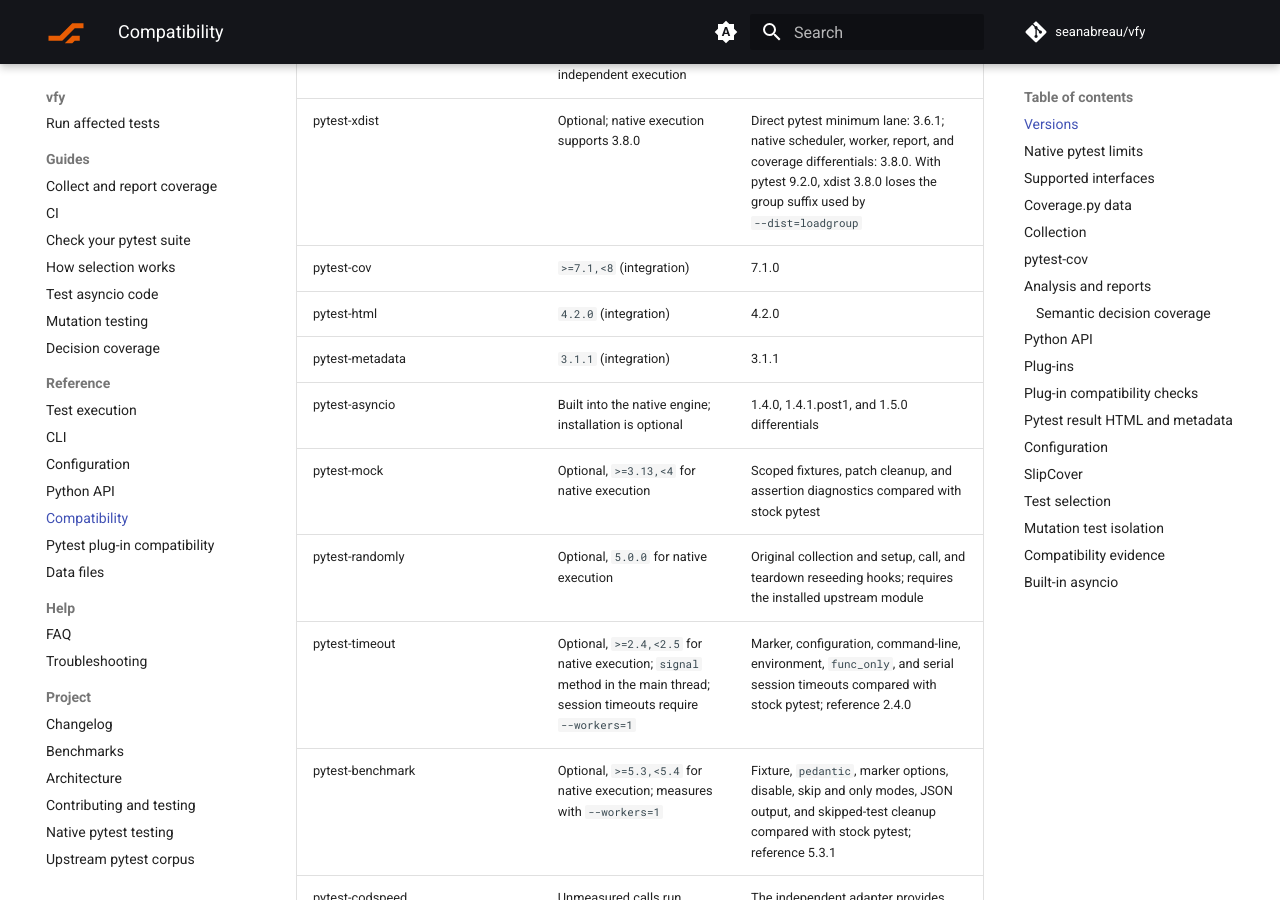
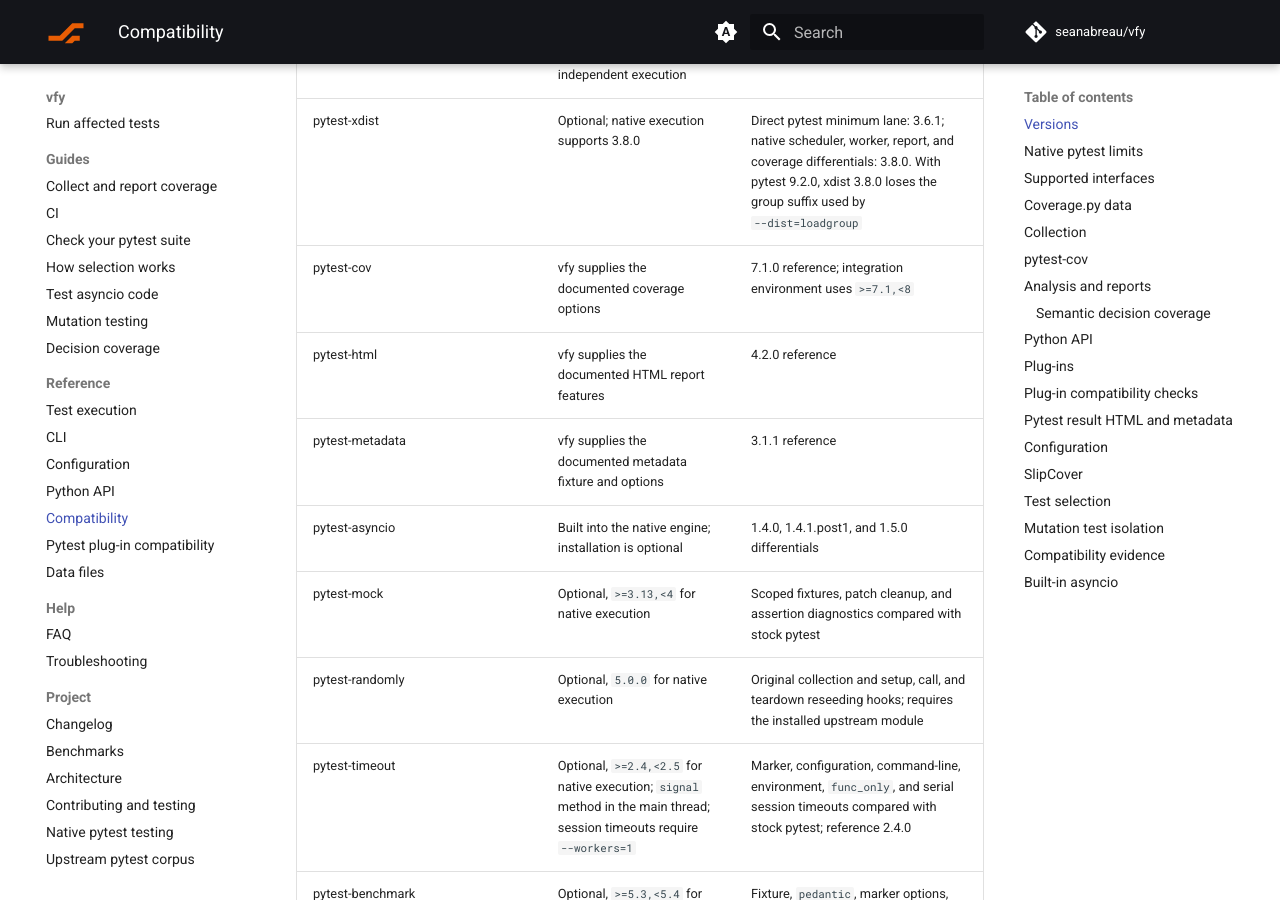
Before and after one commit to seanabreau/vfy, an MkDocs documentation site: the page built from docs/about/compatibility.md, in a window 1280 px wide and 900 px high, scrolled down 983 px. Built offline with MkDocs 1.6.1 and Material for MkDocs 9.7.7, drawn with Linux system fonts in a browser that asks for light colours; comment, search, counter and statistics services are not loaded.

Commit message:
Identify reporting plugin versions as upstream references

```diff
--- a/docs/about/compatibility.md
+++ b/docs/about/compatibility.md
@@ -22,9 +22,9 @@ older, and PyPy, are unsupported.
 | pluggy | `>=1.5,<2` with `vfy[pytest]` | CI floor: 1.5.0 with pytest 9.1.0; locked reference: 1.6.0 |
 | Hypothesis | Optional; final 6.x releases from 6.152.1 for independent execution | Locked reference: 6.170.5 |
 | pytest-xdist | Optional; native execution supports 3.8.0 | Direct pytest minimum lane: 3.6.1; native scheduler, worker, report, and coverage differentials: 3.8.0. With pytest 9.2.0, xdist 3.8.0 loses the group suffix used by `--dist=loadgroup` |
-| pytest-cov | `>=7.1,<8` (integration) | 7.1.0 |
-| pytest-html | `4.2.0` (integration) | 4.2.0 |
-| pytest-metadata | `3.1.1` (integration) | 3.1.1 |
+| pytest-cov | vfy supplies the documented coverage options | 7.1.0 reference; integration environment uses `>=7.1,<8` |
+| pytest-html | vfy supplies the documented HTML report features | 4.2.0 reference |
+| pytest-metadata | vfy supplies the documented metadata fixture and options | 3.1.1 reference |
 | pytest-asyncio | Built into the native engine; installation is optional | 1.4.0, 1.4.1.post1, and 1.5.0 differentials |
 | pytest-mock | Optional, `>=3.13,<4` for native execution | Scoped fixtures, patch cleanup, and assertion diagnostics compared with stock pytest |
 | pytest-randomly | Optional, `5.0.0` for native execution | Original collection and setup, call, and teardown reseeding hooks; requires the installed upstream module |
```
